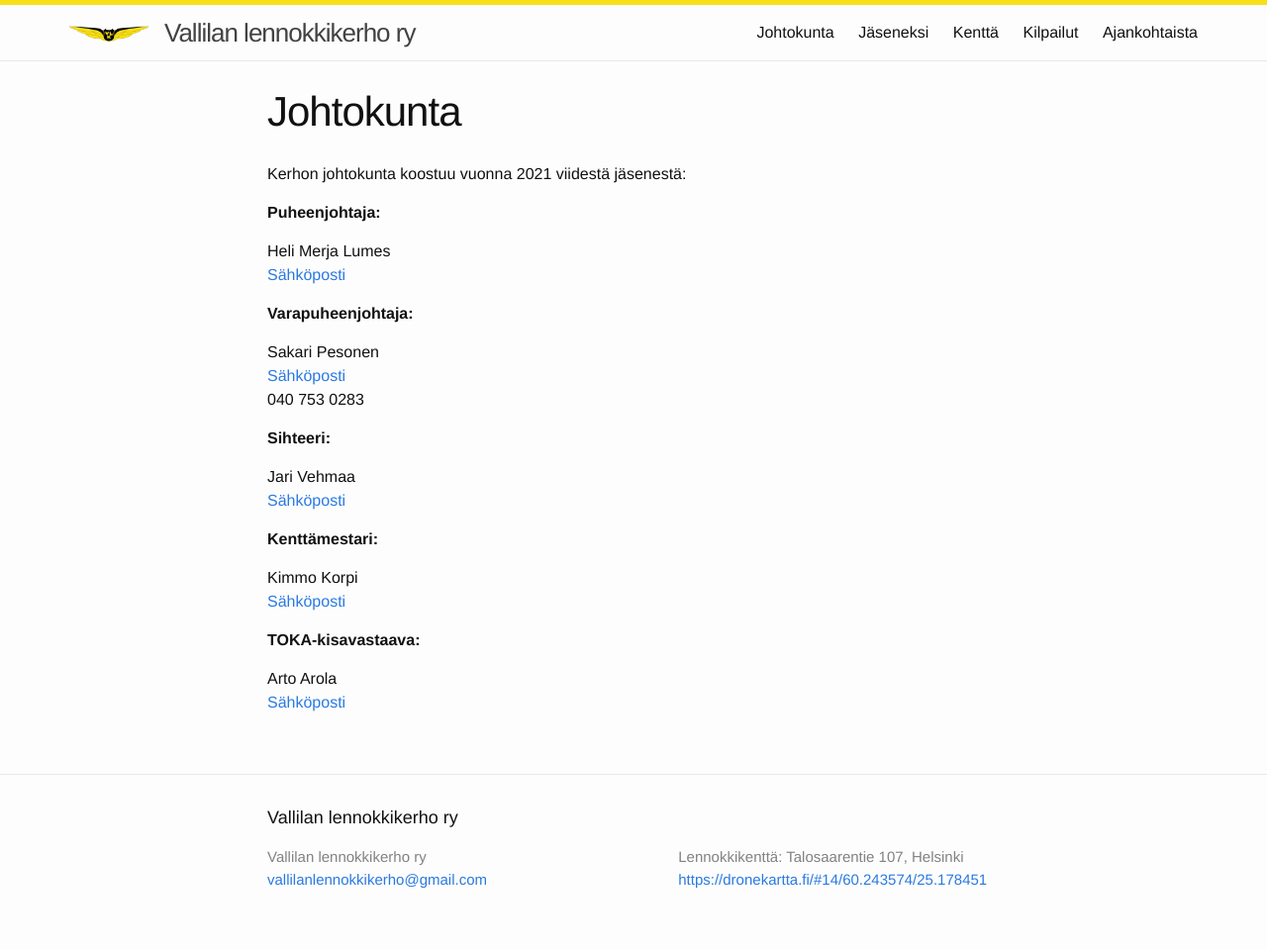
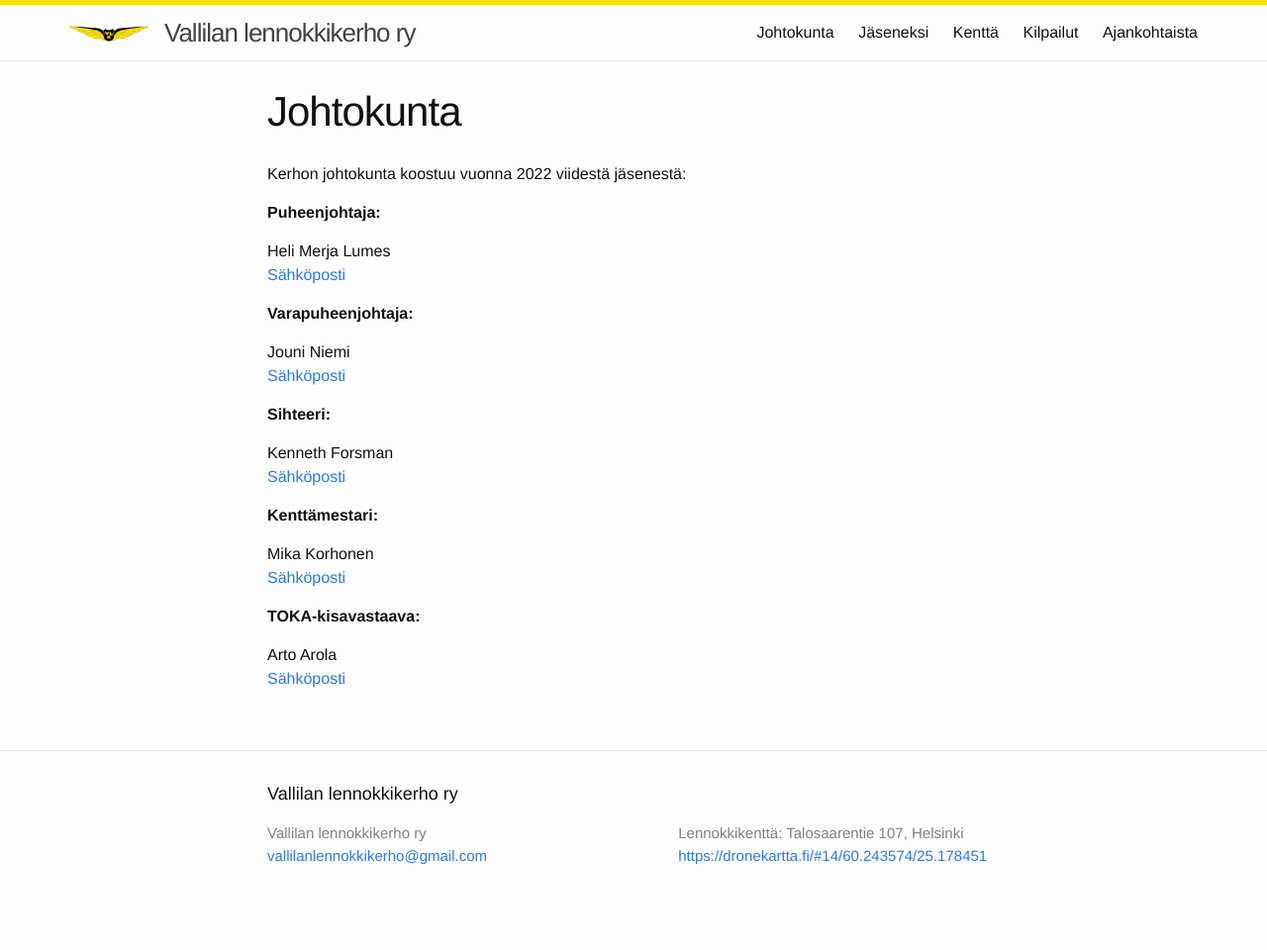
Before and after one commit to vallilanlennokkikerho/vallilanlennokkikerho.github.io, a Jekyll site: the page built from johtokunta.html, in a window 1280 px wide. Shown: the whole page at 99% size. Built offline with Jekyll 4.4.1, drawn with Linux system fonts in a browser that asks for light colours; after the commit the page ends 936 px from its top, so only the background shows below that.

Commit message:
Update johtokunta.html and Fix trailing slashes

```diff
--- a/_config.yml
+++ b/_config.yml
@@ -2,7 +2,7 @@
 title: Vallilan lennokkikerho ry
 email: vallilanlennokkikerho@gmail.com
 baseurl: "" # the subpath of your site, e.g. /blog/
-url: "https://vallilanlennokkikerho.fi/" # the base hostname & protocol for your site
+url: "https://vallilanlennokkikerho.fi" # the base hostname & protocol for your site
 
 # Build settings
 markdown: kramdown
--- a/johtokunta.html
+++ b/johtokunta.html
@@ -8,32 +8,21 @@ keywords: Vallilan lennokkikerho, vallilan lennokkikerho, Valkka, valkka, Vallil
 
 <div class="home">
 
-  <p>Kerhon johtokunta koostuu vuonna 2021 viidestä jäsenestä:</p>
+  <p>Kerhon johtokunta koostuu vuonna 2022 viidestä jäsenestä:</p>
   <p><b>Puheenjohtaja:</b></p>
   <p class="no-margin">Heli Merja Lumes</p>
   <p><a href="mailto:lumehe@saunalahti.fi">Sähköposti</a></p>
   <p><b>Varapuheenjohtaja:</b></p>
-  <!-- <div class="row">
-    <div class="column-small">
-      <p>Sakari Pesonen</p>
-      <p class="no-margin"><a href="mailto:pesonen.sakari@gmail.com">Sähköposti</a></p>
-      <p class="no-margin">040 753 0283</p>
-    </div>
-    <div class="column">
-      <img src="/images/portrait-sakari_pesonen_tall.jpg" height="150px" />
-    </div>
-  </div> -->
-  <p class="no-margin">Sakari Pesonen</p>
-  <p class="no-margin"><a href="mailto:pesonen.sakari@gmail.com">Sähköposti</a></p>
-  <p>040 753 0283</p>
+  <p class="no-margin">Jouni Niemi</p>
+  <p><a href="mailto:jouninrc@gmail.com">Sähköposti</a></p>
   <p><b>Sihteeri:</b></p>
-  <p class="no-margin">Jari Vehmaa</p>
-  <p><a href="mailto:jari.vehmaa@luukku.com">Sähköposti</a></p>
+  <p class="no-margin">Kenneth Forsman</p>
+  <p><a href="mailto:kenneth.forsman@outlook.com">Sähköposti</a></p>
   <p><b>Kenttämestari:</b></p>
-  <p class="no-margin">Kimmo Korpi</p>
-  <p><a href="mailto:k.korpi48@gmail.com">Sähköposti</a></p>
+  <p class="no-margin">Mika Korhonen</p>
+  <p><a href="mailto:mika@spider.fi">Sähköposti</a></p>
   <p><b>TOKA-kisavastaava:</b></p>
   <p class="no-margin">Arto Arola</p>
-  <p><a href="mailto:artoarola@gmail.com">Sähköposti</a></p>
+  <p><a href="mailto:arto.arola@gmail.com">Sähköposti</a></p>
 
 </div>
```
Also changed, not shown: 7 other files.
